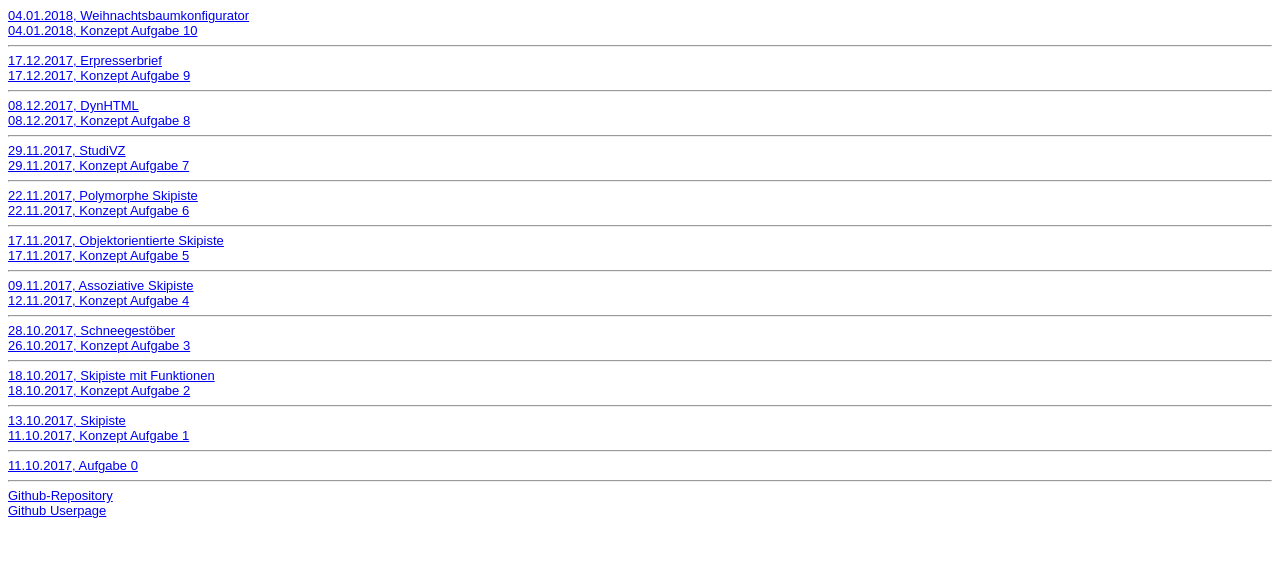
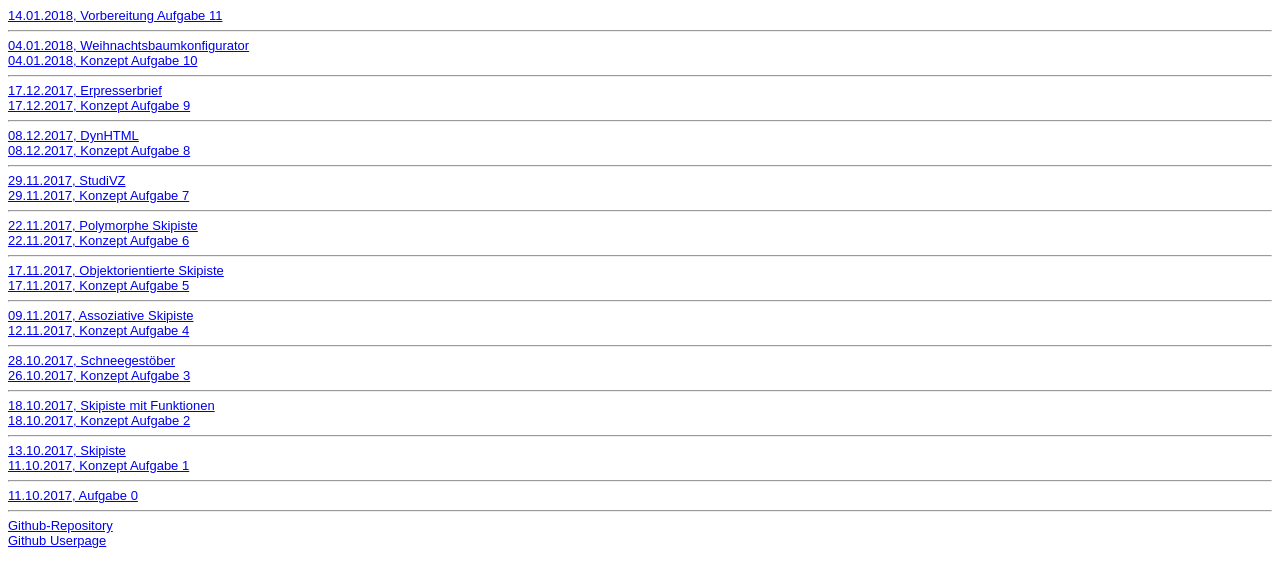
Before and after one commit to NovikovKristina/NovikovKristina.github.io, a plain HTML site: page steckbrief.htm in a window 1280 px wide. Drawn offline with Linux system fonts and the light colour scheme.

Commit message:
push Konzept11

```diff
--- a/steckbrief.htm
+++ b/steckbrief.htm
@@ -13,6 +13,8 @@ body {
 </head>
 <body>
 	<!-- Hier die Links zu den gelösten Aufgaben einstellen, aktuelle oben, alte stehen lassen! Format: Aufgabenbezeichnung, Datum -->
+	<a href="https://novikovkristina.github.io/EIA_2/Aufgabe11/Konzept11.pdf" target= " ">14.01.2018, Vorbereitung Aufgabe 11</a>
+	<hr>
 	<a href="https://novikovkristina.github.io/EIA_2/Aufgabe10/Aufgabe10.html" target= " ">04.01.2018, Weihnachtsbaumkonfigurator</a>
 	<br>
 	<a href="https://novikovkristina.github.io/EIA_2/Aufgabe10/Konzept10.pdf" target= " ">04.01.2018, Konzept Aufgabe 10</a>
```
